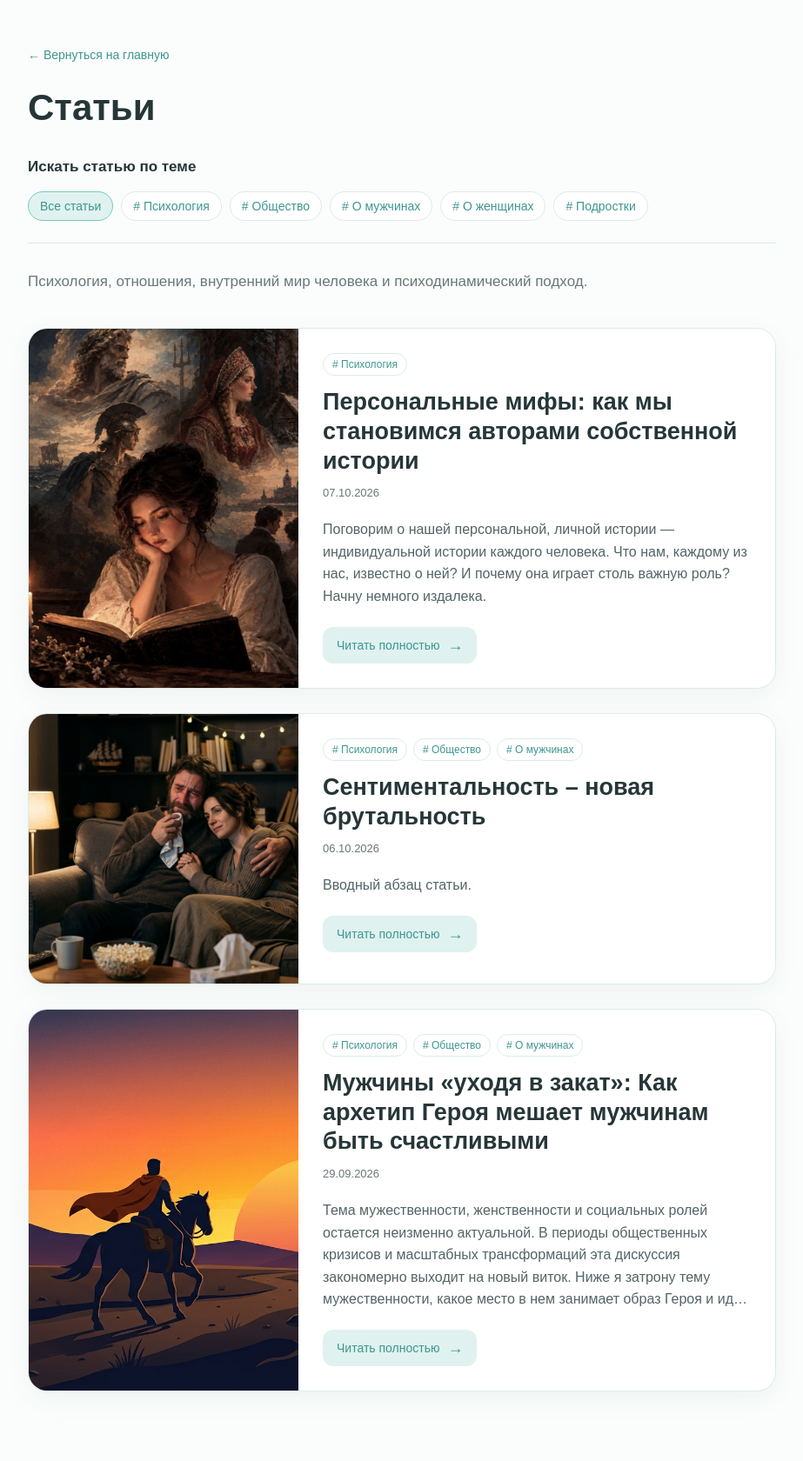
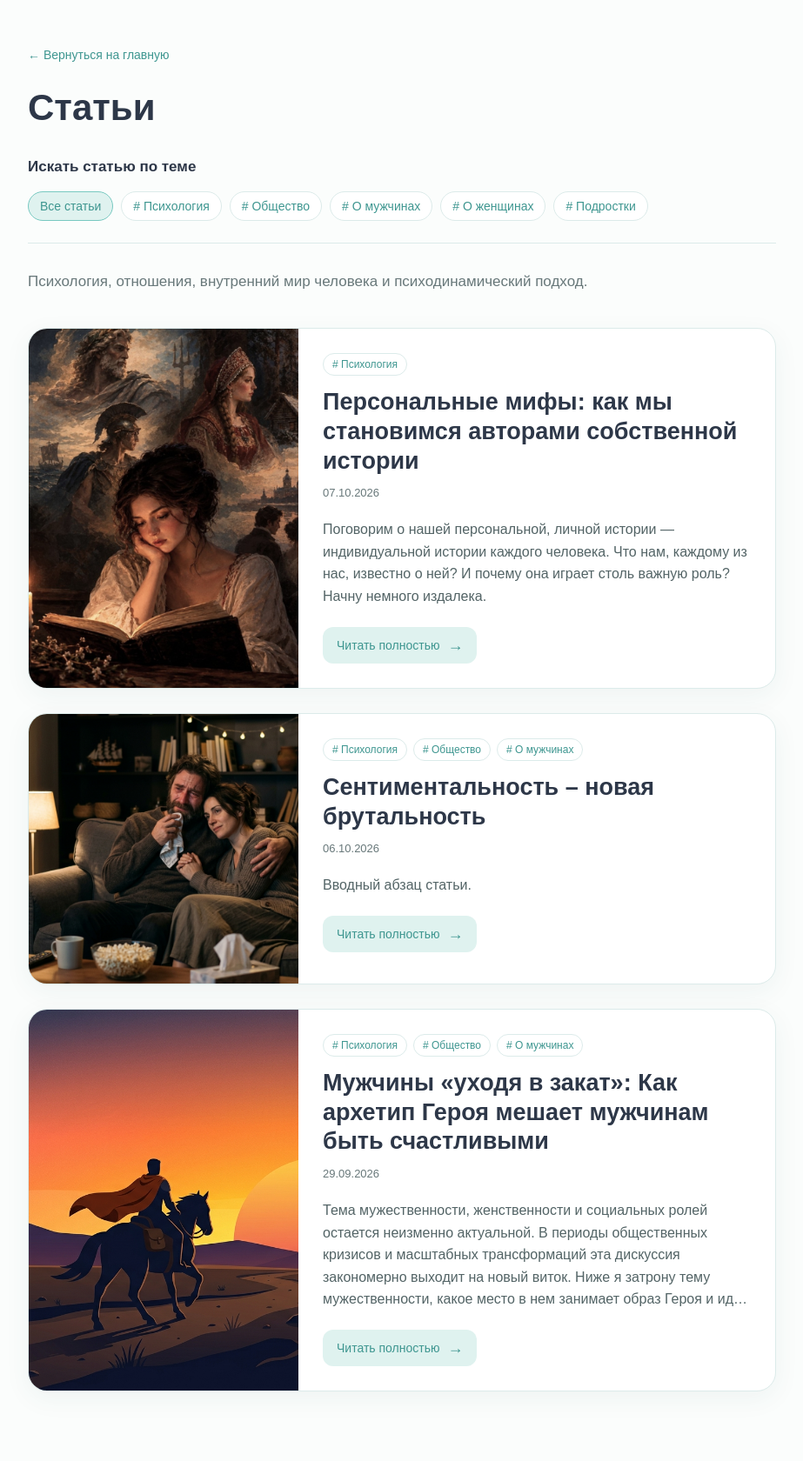
Before and after one commit to zerbe25-gif/zerbe25-gif.github.io, a Jekyll site: the page built from articles.md, in a window 1280 px wide. Shown: the whole page at 87% size, without its empty margins (178-1101 px from the left). Built offline with Jekyll 4.4.1, drawn with Linux system fonts in a browser that asks for light colours.

Commit message:
Update articles.html

```diff
--- a/_layouts/articles.html
+++ b/_layouts/articles.html
@@ -20,7 +20,7 @@
       --bg: #fbfdfc;
       --surface: #f1f8f7;
       --surface-2: #e8f4f2;
-      --text: #263638;
+      --text: #2D3748;
       --muted: #68787a;
       --accent: #78c9c1;
       --accent-dark: #3e9690;
```
